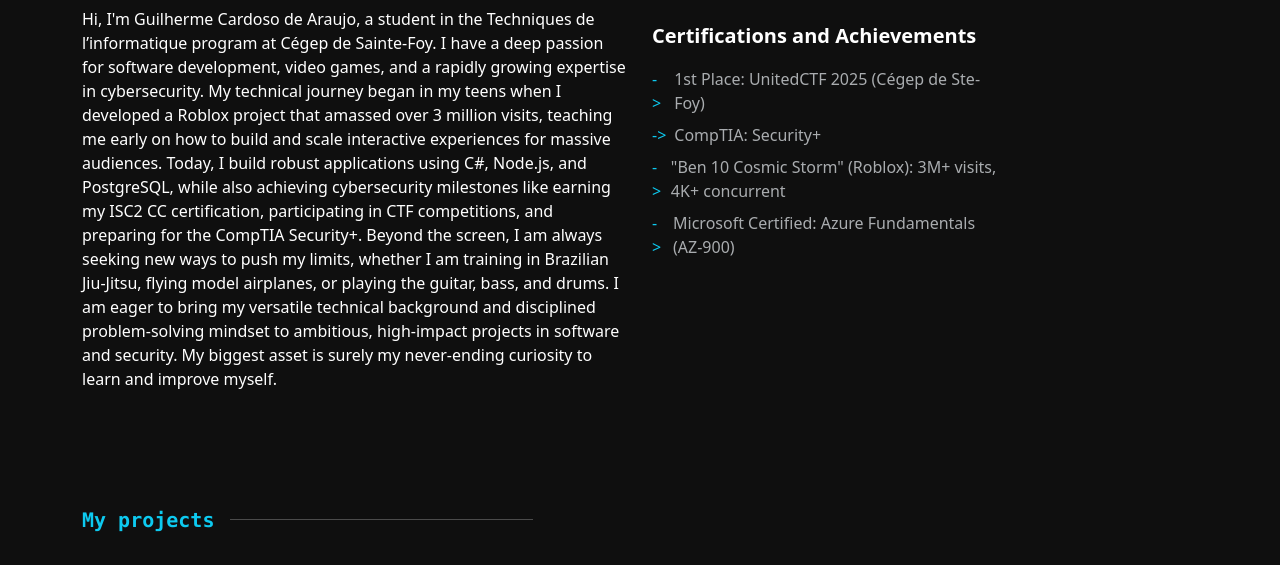
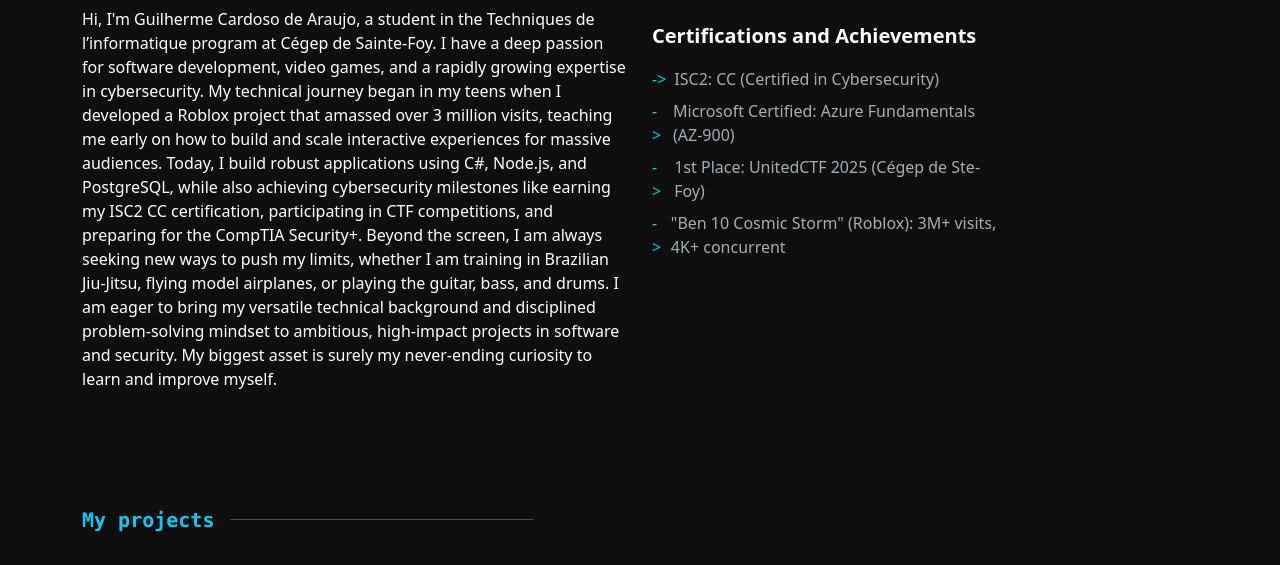
Before and after one commit to guilhermecara/portfolio-website, a plain HTML site: page site/index.html in a window 1280 px wide. Shown: the part 1103-1668 px from the top of the page. Drawn offline with nearby package versions, Linux system fonts and the light colour scheme.

Commit message:
Added my new CC certification.

```diff
--- a/site/index.html
+++ b/site/index.html
@@ -220,19 +220,19 @@
                 <ul class="list-unstyled text-body-secondary gap-2 d-flex flex-column">
                     <li class="d-flex align-items-start gap-2">
                         <span class="text-info">-></span>
+                        <span>ISC2: CC (Certified in Cybersecurity) </span>
+                    </li>
+                    <li class="d-flex align-items-start gap-2">
+                        <span class="text-info">-></span>
+                        <span>Microsoft Certified: Azure Fundamentals (AZ-900)</span>
+                    </li>
+                    <li class="d-flex align-items-start gap-2">
+                        <span class="text-info">-></span>
                         <span data-i18n="about.unitedCTF">1st Place: UnitedCTF 2025 (Cégep de Ste-Foy)</span>
                     </li>
                     <li class="d-flex align-items-start gap-2">
                         <span class="text-info">-></span>
-                        <span>CompTIA: Security+ </span>
-                    </li>
-                    <li class="d-flex align-items-start gap-2">
-                        <span class="text-info">-></span>
                         <span data-i18n="about.ben10">"Ben 10 Cosmic Storm" (Roblox): 3M+ visits, 4K+ concurrent</span>
-                    </li>
-                    <li class="d-flex align-items-start gap-2">
-                        <span class="text-info">-></span>
-                        <span>Microsoft Certified: Azure Fundamentals (AZ-900)</span>
                     </li>
                 </ul>
             </div>
```
